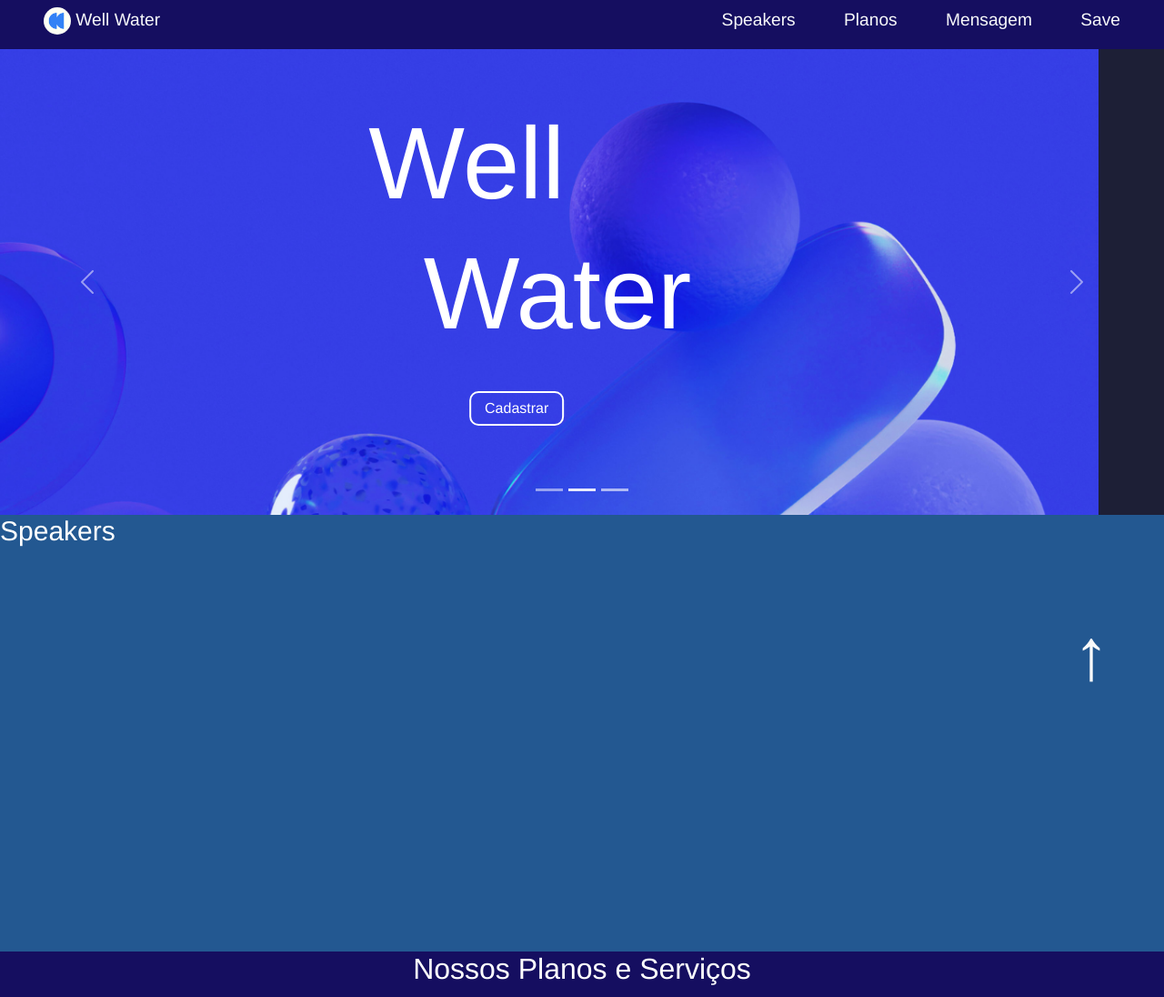
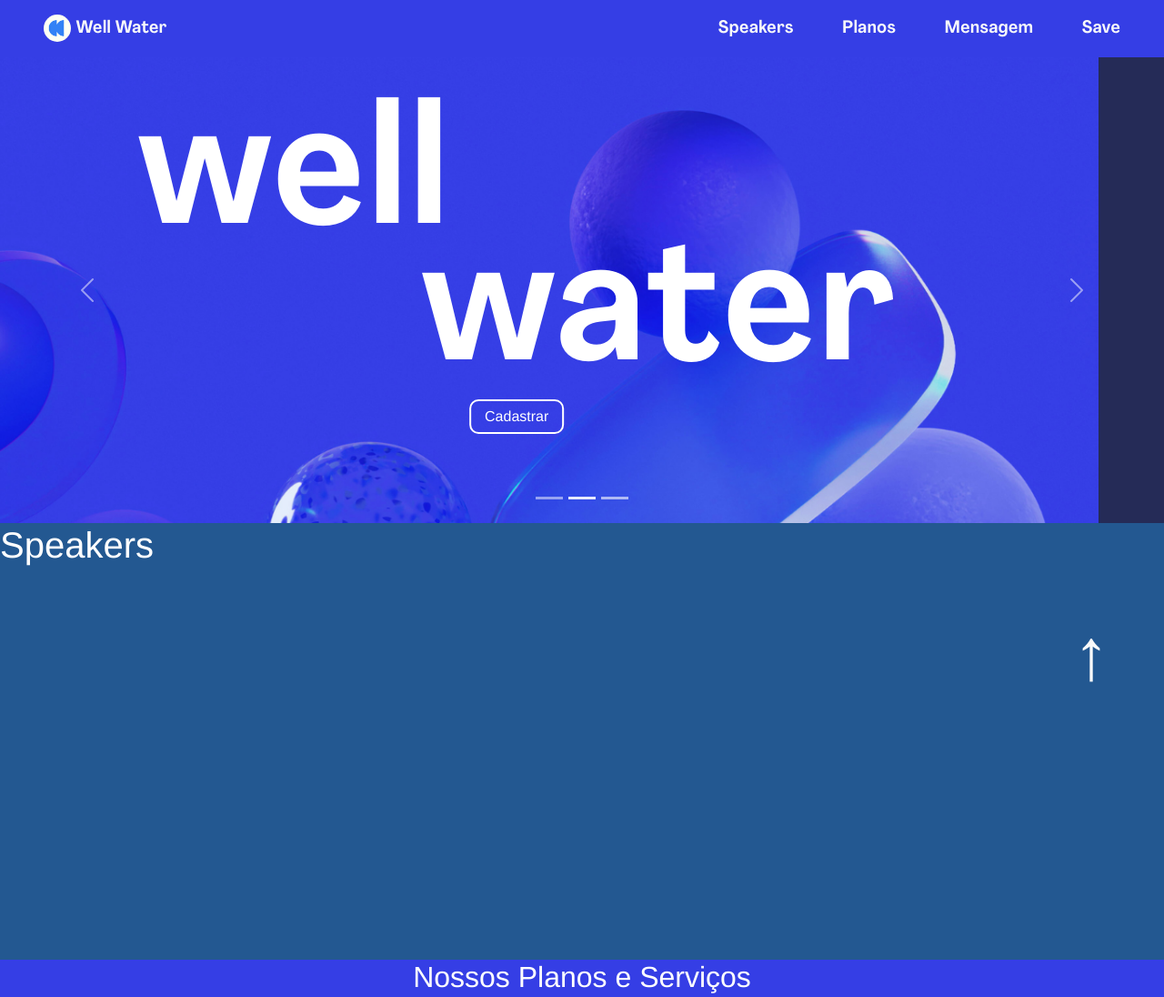
Before and after one commit to Adriano047/well-water, a plain HTML site: page index.html in a window 1280 px wide. Shown: the top 1096 px of the page at 91% size. Drawn offline with Linux system fonts and the light colour scheme.

Commit message:
Melhorado caption principal do carrosel

```diff
--- a/css/style.css
+++ b/css/style.css
@@ -4,12 +4,11 @@
     color: white;
     font-family: Helvetica;
 }
+
 body {
-    background-color: #150E60;
+    background-color: #353EE5;
 }
-h1 {
-    font-size: 30px;
-}
+
 .SetaDeRetorno {
     position: fixed;
     bottom: 30px;
@@ -45,13 +44,16 @@ h1 {
     height: 480px;
 }
 .Well {
-    font-size: 7rem;
-    margin-right: 110px;
+    font-size: 140pt;
+    line-height: 80%;
+    /* margin-right: 110px; */
 }
+
 .Water {
-    font-size: 7rem;
-    margin-bottom: 40px;
-    margin-left: 90px;
+    font-size: 140pt;
+    line-height: 80%;
+    /* margin-bottom: 40px; */
+    /* margin-left: 90px; */
 }
 .btn-cadastrar{
     background-color: transparent;
--- a/index.html
+++ b/index.html
@@ -1,5 +1,5 @@
 <!DOCTYPE html>
-<html lang="en">
+<html lang="pt-br">
 
 <head>
     <meta charset="UTF-8">
@@ -9,60 +9,78 @@
     <link rel="stylesheet" href="css/bootstrap.min.css">
     <link rel="stylesheet" href="css/style.css">
     <link rel="stylesheet" href="css/carousel.css">
+    <link rel="stylesheet" href="css/font-agrandir.css">
 
 </head>
 
 <body>
-    <a name="Home"></a>
-    <div class="SetaDeRetorno"> <a class="text-light text-decoration-none"  href="/#Home">↑</a></div>
-    <nav class="nav-flex d-flex justify-content-between pt-2 pb-3 px-5">
-
+    <header id="cabecalho">
+        <div class="SetaDeRetorno">
+            <a class="text-light text-decoration-none" href="#cabecalho">↑</a>
+        </div>
+        <nav class="nav-flex d-flex justify-content-between py-3 px-5">
             <div>
                 <img src="imgs/LogoWellWater.png" style="border-radius: 50%;" alt="Logo" width="30px">
-            <a class="text-light text-decoration-none">Well Water</a>
+                <a class="ff-agrandir-bold text-light text-decoration-none">Well Water</a>
             </div>
             <div>
-            <a class="ms-5 text-light text-decoration-none btn-gancho" href="/#Speakers">Speakers</a>
-            <a class="ms-5 text-light text-decoration-none btn-gancho" href="/#Planos">Planos</a>
-            <a class="ms-5 text-light text-decoration-none btn-gancho" href="/#Mensagem">Mensagem</a>
-            <a class="ms-5 text-light text-decoration-none btn-gancho" href="/#Save">Save</a>
+                <a class="ff-agrandir-bold ms-5 text-light text-decoration-none btn-gancho" href="#speakers">Speakers</a>
+                <a class="ff-agrandir-bold ms-5 text-light text-decoration-none btn-gancho" href="#planos">Planos</a>
+                <a class="ff-agrandir-bold ms-5 text-light text-decoration-none btn-gancho" href="#mensagem">Mensagem</a>
+                <a class="ff-agrandir-bold ms-5 text-light text-decoration-none btn-gancho" href="#save">Save</a>
             </div>
         </nav>
-    <!-- Carrosel -->
+    </header>
+
+    <main>
+        <section>
             <div id="myCarousel" class="carousel slide mb-6" data-bs-ride="carousel" height="500px">
                 <div class="carousel-indicators">
                     <button type="button" data-bs-target="#myCarousel" data-bs-slide-to="0" aria-label="Slide 1"></button>
-          <button type="button" data-bs-target="#myCarousel" data-bs-slide-to="1" class="active" aria-current="true" aria-label="Slide 2"></button>
+                    <button type="button" data-bs-target="#myCarousel" data-bs-slide-to="1" class="active" aria-current="true"
+                        aria-label="Slide 2"></button>
                     <button type="button" data-bs-target="#myCarousel" data-bs-slide-to="2" aria-label="Slide 3"></button>
                 </div>
                 <div class="carousel-inner">
                     <div class="carousel-item">
-              <svg class="bd-placeholder-img" width="100%" height="100%" xmlns="http://www.w3.org/2000/svg" aria-hidden="true" preserveAspectRatio="xMidYMid slice" focusable="false"><rect width="100%" height="100%" fill="var(--bs-secondary-color)"></rect></svg>
+                        <svg class="bd-placeholder-img" width="100%" height="100%" xmlns="http://www.w3.org/2000/svg"
+                            aria-hidden="true" preserveAspectRatio="xMidYMid slice" focusable="false">
+                            <rect width="100%" height="100%" fill="var(--bs-secondary-color)"></rect>
+                        </svg>
                         <div class="container">
                             <div class="carousel-caption text-start">
                                 <h1>O que está esperando?</h1>
                                 <p class="opacity-75">Cadastre-se hoje!</p>
-                      <button type="button" class="btn-cadastrar" data-bs-toggle="modal" data-bs-target="#ModalForm">Cadastrar</button>
+                                <button type="button" class="btn-cadastrar" data-bs-toggle="modal"
+                                    data-bs-target="#ModalForm">Cadastrar</button>
                             </div>
                         </div>
                     </div>
                     <div class="carousel-item active">
                         <img src="imgs/backgrounds/1.png" class="d-block w-100" alt="Descrição">
                         <div class="container">
-                  <div class="carousel-caption">
-                      <h1 class="Well">Well</h1>
-                      <h1 class="Water">Water</h1>
+                            <div class="carousel-caption d-flex flex-column align-items-center justify-content-center">
+                                <div class="mb-3" style="width: 840px;">
+                                    <div class="ff-agrandir-bold text-start Well">well</div>
+                                    <div class="ff-agrandir-bold text-end Water">water</div>
+                                </div>
+                                <div>
                                     <button type="button" class="btn-cadastrar" data-bs-toggle="modal" data-bs-target="#ModalForm">Cadastrar</button>
                                 </div>
                             </div>
                         </div>
+                    </div>
                     <div class="carousel-item">
-              <svg class="bd-placeholder-img" width="100%" height="100%" xmlns="http://www.w3.org/2000/svg" aria-hidden="true" preserveAspectRatio="xMidYMid slice" focusable="false"><rect width="100%" height="100%" fill="var(--bs-secondary-color)"></rect></svg>
+                        <svg class="bd-placeholder-img" width="100%" height="100%" xmlns="http://www.w3.org/2000/svg"
+                            aria-hidden="true" preserveAspectRatio="xMidYMid slice" focusable="false">
+                            <rect width="100%" height="100%" fill="var(--bs-secondary-color)"></rect>
+                        </svg>
                         <div class="container">
                             <div class="carousel-caption text-end">
                                 <h1>Precisando de um fornecimento de água?</h1>
                                 <p>A Well Water está aqui para ajudar!</p>
-                      <button type="button" class="btn-cadastrar" data-bs-toggle="modal" data-bs-target="#ModalForm">Cadastrar</button>
+                                <button type="button" class="btn-cadastrar" data-bs-toggle="modal"
+                                    data-bs-target="#ModalForm">Cadastrar</button>
                             </div>
                         </div>
                     </div>
@@ -76,12 +94,13 @@
                     <span class="visually-hidden">Next</span>
                 </button>
             </div>
-    <a name="Speakers"></a>
-    <section class="lightBlue">
+        </section>
+
+        <section id="speakers" class="lightBlue">
             <h1>Speakers</h1>
         </section>
-    <a name="Planos"></a>
-    <section class="DarkBlue Planos-section">
+
+        <section id="planos" class="DarkBlue Planos-section">
             <h2>
                 Nossos Planos e Serviços
             </h2>
@@ -121,8 +140,8 @@
                 </div>
             </div>
         </section>
-    <a name="Mensagem"></a>
-    <section class="lightBlue Mensagem">
+
+        <section id="mensagem" class="lightBlue Mensagem">
             <img src="imgs/lavandoMaos.png" alt="" srcset="">
             <p>
                 Lorem ipsum dolor sit amet consectetur adipisicing elit. Quas animi, dolorem at accusamus
@@ -134,14 +153,16 @@
             </p>
             <img src="imgs/Torneira.png" alt="" srcset="">
         </section>
-    <a name="Save"></a>
-    <section class="DarkBlue">
+
+        <section id="save" class="DarkBlue">
             <h1>Save your spot</h1>
             <p>
                 A unique event filled with networking, workshops, seminars, and engaging
                 conversations with the industry's leading experts.
             </p>
         </section>
+    </main>
+
     <footer class="bg-dark d-flex flex-column align-items-center">
         <h5 class="mt-3">Entre em contato:</h5>
         <div class="d-flex social-icons mt-2 mb-3 ">
@@ -151,6 +172,7 @@
         </div>
         <p class="mt-2">© 2024 Well Water. Todos os Direito Reservados</p>
     </footer>
+
     <div id="ModalForm" class="modal fade" tabindex="-1" aria-labelledby="exampleModalLabel" aria-hidden="true">
         <div class="modal-dialog">
             <div class="modal-content">
@@ -162,19 +184,23 @@
                     <form id="signupForm" method="get" onsubmit="return validateForm()">
                         <div class="form-group">
                             <label class="text-black" for="Nome">Nome Completo:</label>
-                        <input type="text" class="form-control" id="Nome" placeholder="Informe seu nome completo" required>
+                            <input type="text" class="form-control" id="Nome" placeholder="Informe seu nome completo"
+                                required>
                         </div>
                         <div class="form-group">
                             <label class="text-black" for="Email">Email:</label>
-                        <input type="email" class="form-control" id="Email" placeholder="Ex: Fulano@gmail.com" required>
+                            <input type="email" class="form-control" id="Email" placeholder="Ex: Fulano@gmail.com"
+                                required>
                         </div>
                         <div class="form-group">
                             <label class="text-black" for="Senha">Senha:</label>
-                        <input type="password" class="form-control" id="Senha" placeholder="Digite uma Senha" required>
+                            <input type="password" class="form-control" id="Senha" placeholder="Digite uma Senha"
+                                required>
                         </div>
                         <div class="form-group">
                             <label class="text-black" for="ConfSenha">Confirmar Senha:</label>
-                        <input type="password" class="form-control" id="ConfSenha" placeholder="Digite-a novamente" required>
+                            <input type="password" class="form-control" id="ConfSenha" placeholder="Digite-a novamente"
+                                required>
                         </div>
                     </form>
                 </div>
@@ -191,7 +217,7 @@
             let Senha = document.getElementById('Senha').value
             let ConfSenha = document.getElementById('ConfSenha').value
 
-        if (!form.checkValidity() || Senha !== ConfSenha ) {
+            if (!form.checkValidity() || Senha !== ConfSenha) {
                 event.preventDefault();
                 event.stopPropagation();
             }
```
Lines whose indentation alone changed are shown as unchanged.
